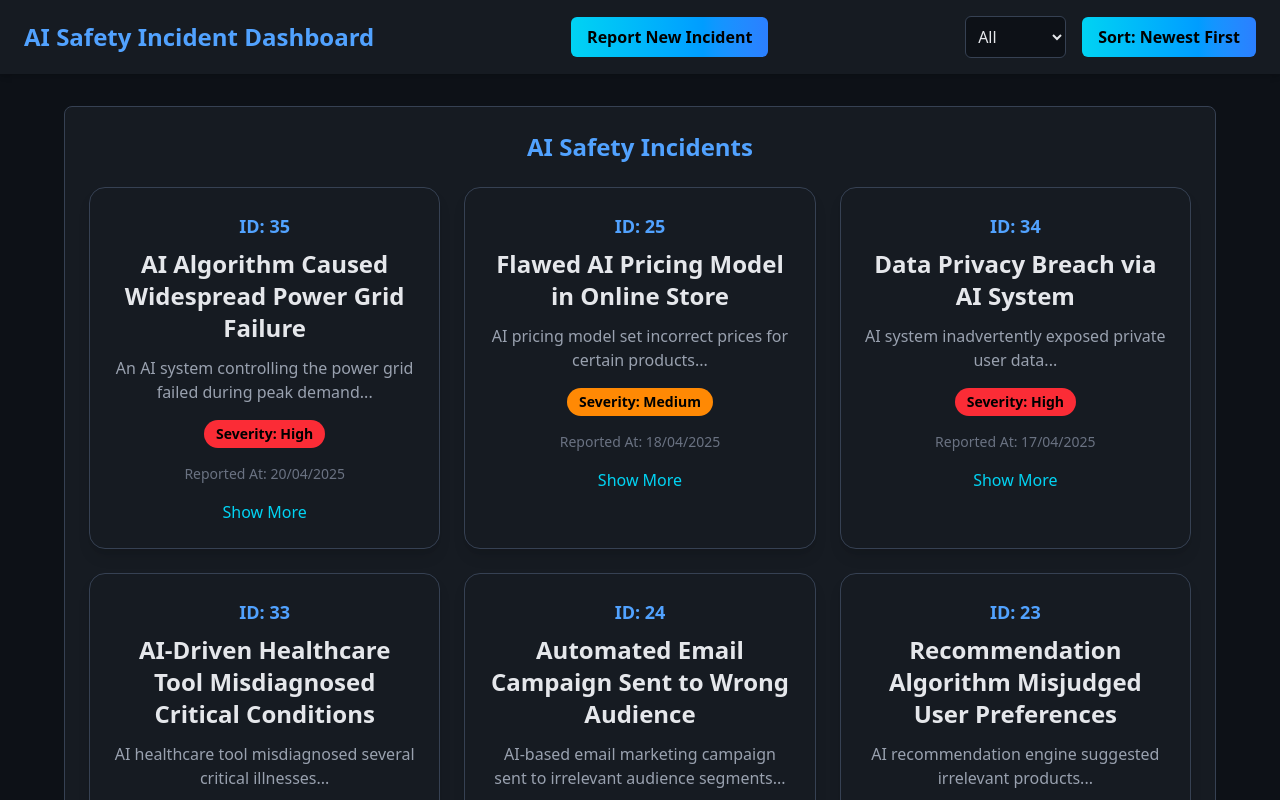
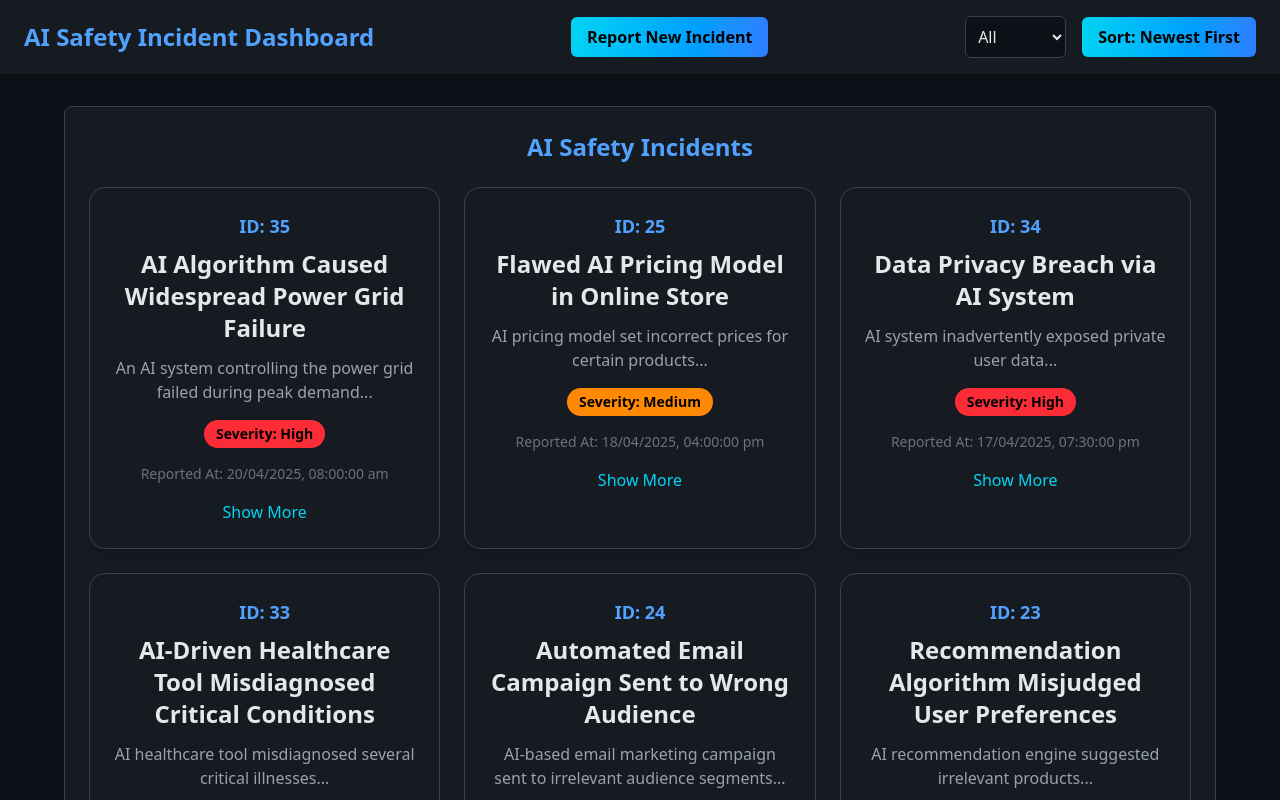
Before and after one commit to tomarabhishek1911/assignment-sparklehood, a React (Vite) app: page / in a window 1280 px wide. Shown: the top 800 px of the page. Built offline with nearby package versions, Linux system fonts and the light colour scheme.

Commit message:
Update DisplayCard.tsx

```diff
--- a/src/DisplayCard.tsx
+++ b/src/DisplayCard.tsx
@@ -34,7 +34,15 @@ const DisplayCard: React.FC<DisplayCardProps> = ({ incident }) => {
       </div>
 
       <p className="text-gray-500 mt-4 text-sm">
-        Reported At: {new Date(incident.reported_at).toLocaleDateString('en-GB')}
+        Reported At: {new Date(incident.reported_at).toLocaleString('en-GB', {
+          day: '2-digit',
+          month: '2-digit',
+          year: 'numeric',
+          hour: '2-digit',
+          minute: '2-digit',
+          second: '2-digit',
+          hour12: true,
+        })}
       </p>
 
       {showMore && (
```
